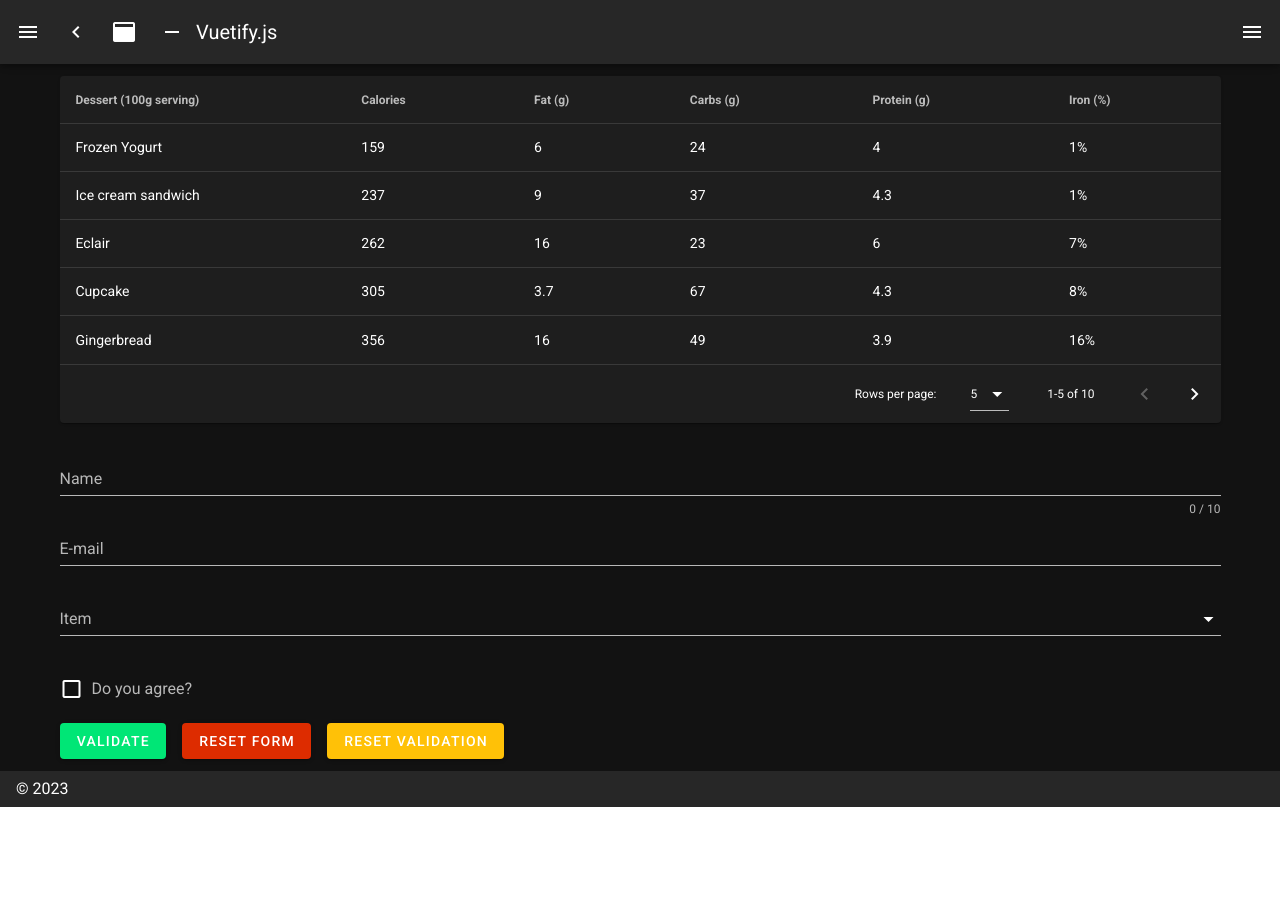
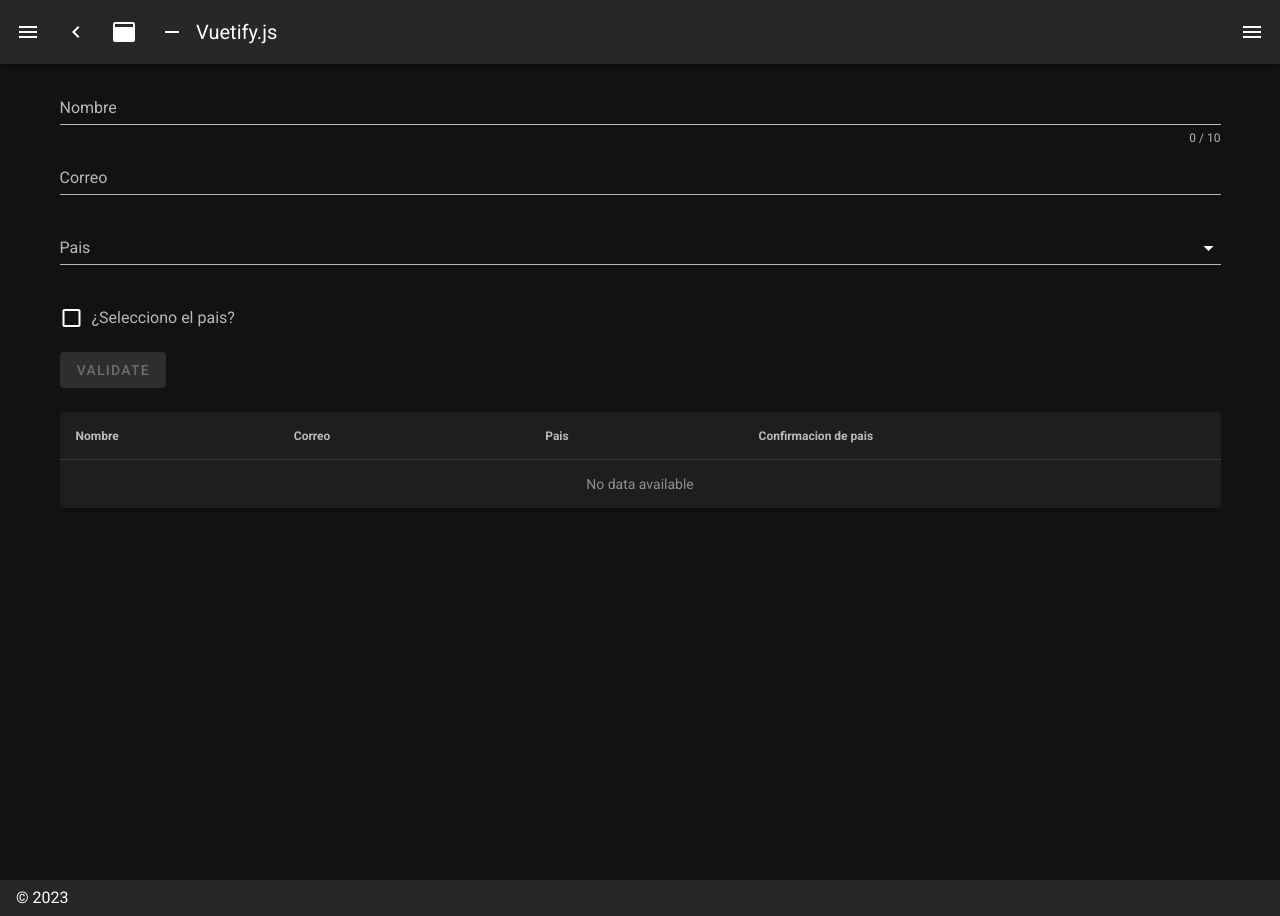
Before and after one commit to IyotoI/creative-project, a Nuxt app: page /crud in a window 1280 px wide. Before the commit the page ends 807 px from the top, so only its background shows below. Built offline with nearby package versions, Linux system fonts and the light colour scheme.

Commit message:
When creating a record it is saved in the table

```diff
--- a/pages/crud.vue
+++ b/pages/crud.vue
@@ -1,64 +1,65 @@
 <template>
   <v-row>
-    <!-- Tabla -->
-    <v-col cols="12">
-      <v-data-table
-        :headers="headers"
-        :items="desserts"
-        :items-per-page="5"
-        class="elevation-1"
-      ></v-data-table>
-    </v-col>
     <!-- Formulario -->
     <v-col cols="12">
       <template>
-        <v-form ref="form" v-model="valid" lazy-validation>
+        <v-form
+          ref="form"
+          v-model="isFormValid"
+          @submit.prevent="sendForm(payload)"
+        >
           <v-text-field
-            v-model="name"
+            v-model="payload.name"
             :counter="10"
-            :rules="nameRules"
-            label="Name"
+            :rules="rules.name"
+            label="Nombre"
             required
           ></v-text-field>
 
           <v-text-field
-            v-model="email"
-            :rules="emailRules"
-            label="E-mail"
+            v-model="payload.email"
+            :rules="rules.email"
+            label="Correo"
             required
           ></v-text-field>
 
           <v-select
-            v-model="select"
-            :items="items"
-            :rules="[(v) => !!v || 'Item is required']"
-            label="Item"
+            v-model="payload.country"
+            :items="items.countrys"
+            :rules="rules.country"
+            label="Pais"
             required
           ></v-select>
 
           <v-checkbox
-            v-model="checkbox"
-            :rules="[(v) => !!v || 'You must agree to continue!']"
-            label="Do you agree?"
+            v-model="payload.isTraveler"
+            :rules="rules.isTraveler"
+            label="¿Selecciono el pais?"
             required
           ></v-checkbox>
 
           <v-btn
-            :disabled="!valid"
+            :disabled="!isFormValid"
             color="success"
             class="mr-4"
-            @click="validate"
+            type="submit"
           >
             Validate
           </v-btn>
-
-          <v-btn color="error" class="mr-4" @click="reset"> Reset Form </v-btn>
-
-          <v-btn color="warning" @click="resetValidation">
-            Reset Validation
-          </v-btn>
         </v-form>
       </template>
+    </v-col>
+    <!-- Tabla -->
+    <v-col cols="12">
+      <div class="container-table">
+        <v-data-table
+          :headers="table.headers"
+          :items="table.items"
+          :items-per-page="-1"
+          hide-default-footer
+          class="elevation-1"
+        ></v-data-table>
+      </div>
     </v-col>
   </v-row>
 </template>
@@ -67,120 +68,49 @@
 export default {
   data() {
     return {
+      isFormValid: true,
+      payload: {
+        name: "",
+        email: "",
+        isTraveler: false,
+        country: null,
+      },
+      items: {
+        countrys: ["Colombia", "Argentina", "Peru", "Mexico", "España"],
+      },
+      rules: {
+        name: [
+          (v) => !!v || "El nombre es requerido",
+          (v) =>
+            (v && v.length <= 10) ||
+            "El nombre debe tener menos de 10 caracteres",
+        ],
+        email: [
+          (v) => !!v || "El correo es requerido",
+          (v) => /.+@.+\..+/.test(v) || "El correo es invalido",
+        ],
+        isTraveler: [(v) => !!v || "Es necesario llenar la casilla"],
+        country: [(v) => !!v || "El pais es requerido"],
+      },
+      table: {
         headers: [
           {
-          text: "Dessert (100g serving)",
+            text: "Nombre",
             align: "start",
             sortable: false,
             value: "name",
           },
-        { text: "Calories", value: "calories" },
-        { text: "Fat (g)", value: "fat" },
-        { text: "Carbs (g)", value: "carbs" },
-        { text: "Protein (g)", value: "protein" },
-        { text: "Iron (%)", value: "iron" },
+          { text: "Correo", value: "email" },
+          { text: "Pais", value: "country" },
+          { text: "Confirmacion de pais", value: "isTraveler" },
         ],
-      desserts: [
-        {
-          name: "Frozen Yogurt",
-          calories: 159,
-          fat: 6.0,
-          carbs: 24,
-          protein: 4.0,
-          iron: "1%",
+        items: [],
       },
-        {
-          name: "Ice cream sandwich",
-          calories: 237,
-          fat: 9.0,
-          carbs: 37,
-          protein: 4.3,
-          iron: "1%",
-        },
-        {
-          name: "Eclair",
-          calories: 262,
-          fat: 16.0,
-          carbs: 23,
-          protein: 6.0,
-          iron: "7%",
-        },
-        {
-          name: "Cupcake",
-          calories: 305,
-          fat: 3.7,
-          carbs: 67,
-          protein: 4.3,
-          iron: "8%",
-        },
-        {
-          name: "Gingerbread",
-          calories: 356,
-          fat: 16.0,
-          carbs: 49,
-          protein: 3.9,
-          iron: "16%",
-        },
-        {
-          name: "Jelly bean",
-          calories: 375,
-          fat: 0.0,
-          carbs: 94,
-          protein: 0.0,
-          iron: "0%",
-        },
-        {
-          name: "Lollipop",
-          calories: 392,
-          fat: 0.2,
-          carbs: 98,
-          protein: 0,
-          iron: "2%",
-        },
-        {
-          name: "Honeycomb",
-          calories: 408,
-          fat: 3.2,
-          carbs: 87,
-          protein: 6.5,
-          iron: "45%",
-        },
-        {
-          name: "Donut",
-          calories: 452,
-          fat: 25.0,
-          carbs: 51,
-          protein: 4.9,
-          iron: "22%",
-        },
-        {
-          name: "KitKat",
-          calories: 518,
-          fat: 26.0,
-          carbs: 65,
-          protein: 7,
-          iron: "6%",
-        },
-      ],
-      valid: true,
-      name: "",
-      nameRules: [
-        (v) => !!v || "Name is required",
-        (v) => (v && v.length <= 10) || "Name must be less than 10 characters",
-      ],
-      email: "",
-      emailRules: [
-        (v) => !!v || "E-mail is required",
-        (v) => /.+@.+\..+/.test(v) || "E-mail must be valid",
-      ],
-      select: null,
-      items: ["Item 1", "Item 2", "Item 3", "Item 4"],
-      checkbox: false,
     };
   },
   methods: {
-    validate() {
-      this.$refs.form.validate();
+    sendForm(payload) {
+      this.table.items.push(payload);
     },
     reset() {
       this.$refs.form.reset();
@@ -191,3 +121,11 @@ export default {
   },
 };
 </script>
+
+<style>
+.container-table {
+  height: 10px;
+  height: 456px;
+  overflow: auto;
+}
+</style>
```
Lines whose indentation alone changed are shown as unchanged.
